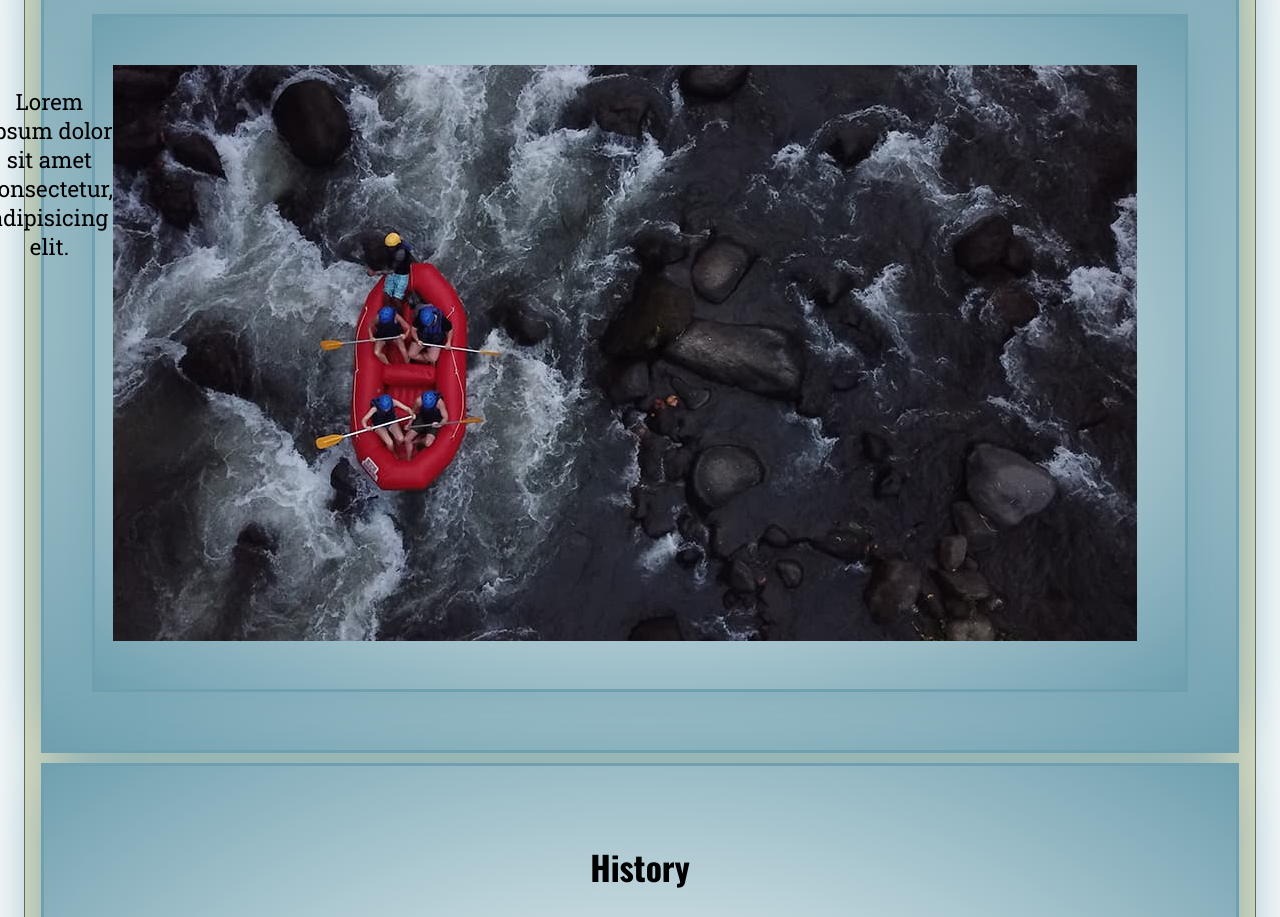
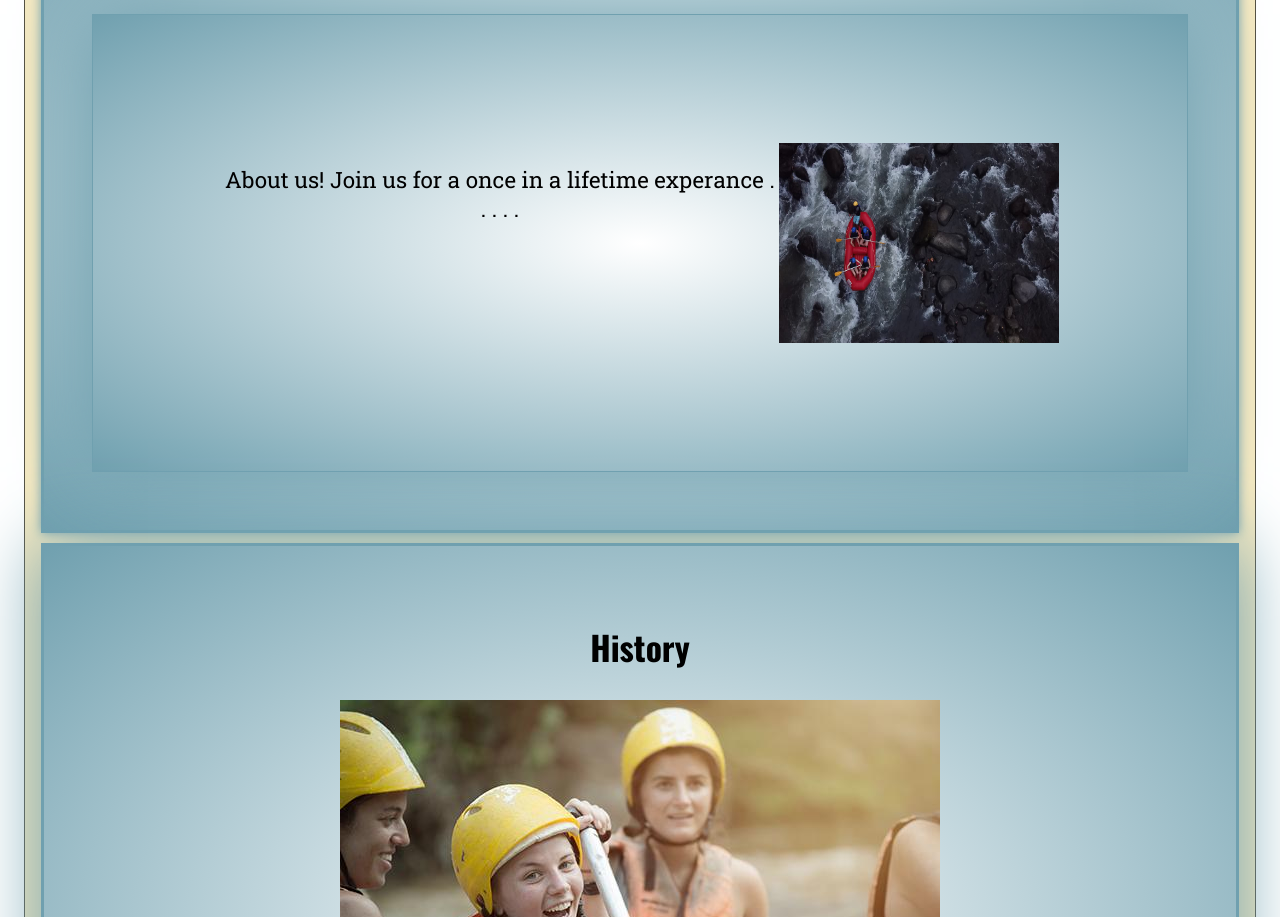
Before and after one commit to HeathLyon/wdd130, a plain HTML site: page wwr/about.html in a window 1280 px wide. Shown: the part 450-1367 px from the top of the page. Drawn offline with nearby package versions, Linux system fonts and the light colour scheme.

Commit message:
update112924

```diff
--- a/wwr/about.html
+++ b/wwr/about.html
@@ -42,8 +42,8 @@
         <div class= "hero">
             <h1>Rapid Rafting</h1>
             <figure class = heroimg>
-                <p>Lorem ipsum dolor sit amet consectetur, adipisicing elit.</p>
-                <img src="images/raftingwide.jpg " alt="Hero">
+                <p>About us! Join us for a once in a lifetime experance . . . . . </p>
+                <img src="images/raftingwide.jpg " alt="Hero" class = heroimgimg>
             </figure>
 
 
@@ -52,7 +52,7 @@
             <div class = history>
                 <h2>History</h2>
                 <figure class = art1>
-                    ]<img src="images/raftinghappy.jpg" alt = "happy">
+                    <img src="images/raftinghappy.jpg" alt = "happy">
                 </figure>
 
                 <p>A long and rich history dating back when the first white water rafting trips first emerged. In 1801 our founder began his epic quest to make the best white water rafting experiances when as a young child he was taken on a journey himself. the Thrill opened his eyes to a new way to see the world and from that day forward he vowed to share it with the world.  </p>
--- a/wwr/styles/rafting.css
+++ b/wwr/styles/rafting.css
@@ -16,6 +16,7 @@
 .navigation {
 	display: flex;
 	list-style: none;
+
 }
 
 .navigation li {
@@ -38,7 +39,7 @@ main{
     background: radial-gradient(#ffffff, var(--accent1-color));
 	border: 3px solid var(--accent1-color);
 	padding: 3rem;
-	box-shadow: 0 0 70px var(--accent1-color);
+	box-shadow: 0 0 10px var(--accent1-color);
 
 }
 .heroimg{
@@ -47,9 +48,13 @@ main{
     min-height: 5rem;
     margin: 10px auto;
     background: radial-gradient(#ffffff, var(--accent1-color));
-	border: 3px solid var(--accent1-color);
-	padding: 3rem;
+	border: 1px solid var(--accent1-color);
+	padding: 8rem;
 	box-shadow: 0 0 70px var(--accent1-color);
+}
+.heroimgimg{
+    height: 200px;
+    width: 280px;
 }
 h2{
    color: black;
@@ -108,21 +113,21 @@ p{
 }
 #one{
     max-width: 10rem;
-    max-height: 1fr;
+
 }
 #two{
     max-width: 10rem;
-    max-height: 1fr;
+
 }
 #three{
     max-width: 10rem;
-    max-height: 1fr;
+
 }
 #four{
     max-width: 10rem;
-    max-height: 1fr;
+
 }
 #five{
     max-width: 10rem;
-    max-height: 1fr;
+
 }
```
